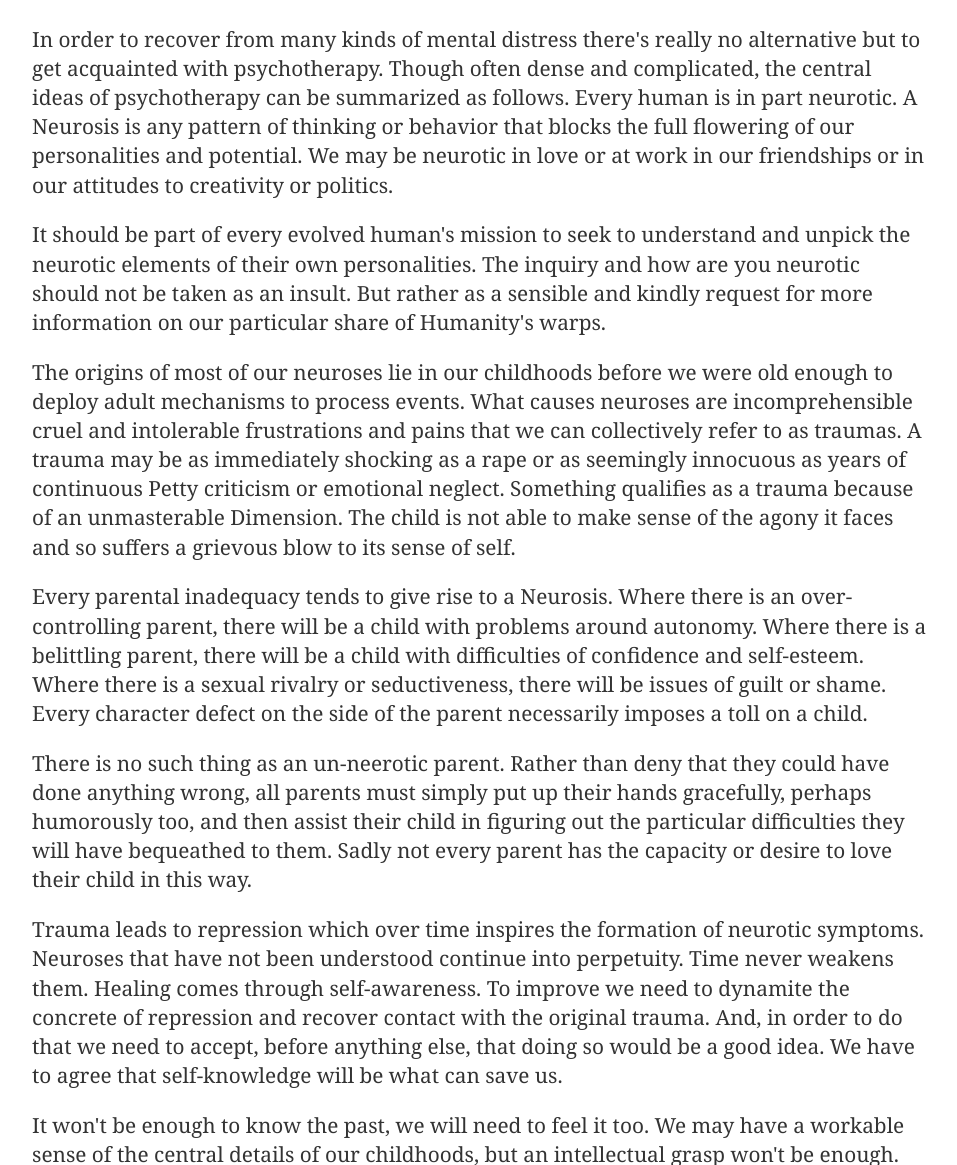
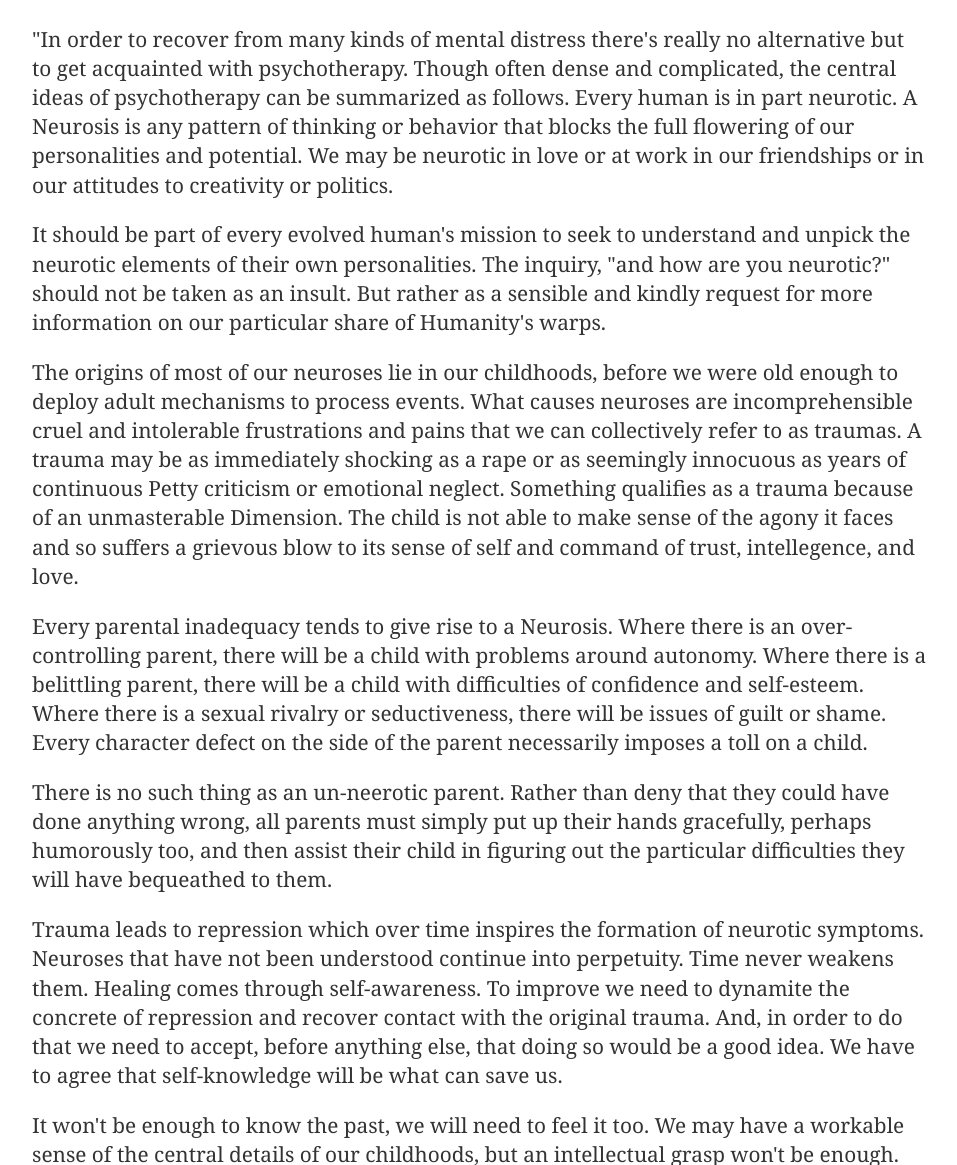
Before and after one commit to danielrusco/danielrusco.github.io, a Jekyll site: the page built from therapy/psychotherapy/index.html, in a window 1280 px wide and 1400 px high, scrolled down 879 px. Shown: the part 235-1400 px from the top of the window, without its empty margins (160-1117 px from the left). Built offline with Jekyll 4.4.1, drawn with Linux system fonts in a browser that asks for light colours; some of the changed text lies outside the part shown.

```diff
--- a/therapy/psychotherapy/index.html
+++ b/therapy/psychotherapy/index.html
@@ -8,21 +8,21 @@
 
       <iframe width="1269" height="714" src="https://www.youtube.com/embed/2Xi2ty-uHe0" title="7 Things You Need to Know About Psychotherapy" frameborder="0" allow="accelerometer; autoplay; clipboard-write; encrypted-media; gyroscope; picture-in-picture" allowfullscreen></iframe>
 
-				<p>In order to recover from many kinds of mental distress there's really no alternative but to get acquainted with psychotherapy. Though often dense and complicated, the central ideas of psychotherapy can be summarized as follows. Every human is in part neurotic. A Neurosis is any pattern of thinking or behavior that blocks the full flowering of our personalities and potential. We may be neurotic in love or at work in our friendships or in our attitudes to creativity or politics. </p>
+				<p>"In order to recover from many kinds of mental distress there's really no alternative but to get acquainted with psychotherapy. Though often dense and complicated, the central ideas of psychotherapy can be summarized as follows. Every human is in part neurotic. A Neurosis is any pattern of thinking or behavior that blocks the full flowering of our personalities and potential. We may be neurotic in love or at work in our friendships or in our attitudes to creativity or politics. </p>
 
-        <p>It should be part of every evolved human's mission to seek to understand and unpick the neurotic elements of their own personalities. The inquiry and how are you neurotic should not be taken as an insult. But rather as a sensible and kindly request for more information on our particular share of Humanity's warps. </p>
+        <p>It should be part of every evolved human's mission to seek to understand and unpick the neurotic elements of their own personalities. The inquiry, "and how are you neurotic?" should not be taken as an insult. But rather as a sensible and kindly request for more information on our particular share of Humanity's warps. </p>
 
-        <p>The origins of most of our neuroses lie in our childhoods before we were old enough to deploy adult mechanisms to process events. What causes neuroses are incomprehensible cruel and intolerable frustrations and pains that we can collectively refer to as traumas. A trauma may be as immediately shocking as a rape or as seemingly innocuous as years of continuous Petty criticism or emotional neglect. Something qualifies as a trauma because of an unmasterable Dimension. The child is not able to make sense of the agony it faces and so suffers a grievous blow to its sense of self. </p>
+        <p>The origins of most of our neuroses lie in our childhoods, before we were old enough to deploy adult mechanisms to process events. What causes neuroses are incomprehensible cruel and intolerable frustrations and pains that we can collectively refer to as traumas. A trauma may be as immediately shocking as a rape or as seemingly innocuous as years of continuous Petty criticism or emotional neglect. Something qualifies as a trauma because of an unmasterable Dimension. The child is not able to make sense of the agony it faces and so suffers a grievous blow to its sense of self and command of trust, intellegence, and love. </p>
 
         <p>Every parental inadequacy tends to give rise to a Neurosis. Where there is an over-controlling parent, there will be a child with problems around autonomy. Where there is a belittling parent, there will be a child with difficulties of confidence and self-esteem. Where there is a sexual rivalry or seductiveness, there will be issues of guilt or shame. Every character defect on the side of the parent necessarily imposes a toll on a child. </p>
 
-        <p>There is no such thing as an un-neerotic parent. Rather than deny that they could have done anything wrong, all parents must simply put up their hands gracefully, perhaps humorously too, and then assist their child in figuring out the particular difficulties they will have bequeathed to them. Sadly not every parent has the capacity or desire to love their child in this way.</p>
+        <p>There is no such thing as an un-neerotic parent. Rather than deny that they could have done anything wrong, all parents must simply put up their hands gracefully, perhaps humorously too, and then assist their child in figuring out the particular difficulties they will have bequeathed to them.</p>
 
         <p>Trauma leads to repression which over time inspires the formation of neurotic symptoms. Neuroses that have not been understood continue into perpetuity. Time never weakens them. Healing comes through self-awareness. To improve we need to dynamite the concrete of repression and recover contact with the original trauma. And, in order to do that we need to accept, before anything else, that doing so would be a good idea. We have to agree that self-knowledge will be what can save us.</p>
 
-        <p>It won't be enough to know the past, we will need to feel it too. We may have a workable sense of the central details of our childhoods, but an intellectual grasp won't be enough. We need to viscerally re-experience, rather than merely intellectually know, the past so as to free ourselves from its hold.  Our neurosis will weaken and dissolve once the traumas that fire them are finally known and even more importantly felt.</p>
+        <p>It won't be enough to know the past, we will need to feel it too. We may have a workable sense of the central details of our childhoods, but an intellectual grasp won't be enough. We need to viscerally re-experience, rather than merely intellectually know, the past so as to free ourselves from its hold. Our neurosis will weaken and dissolve once the traumas that fire them are finally known. And, even more importantly felt.</p>
 
-        <p>That is the challenge and the promise of psychotherapy. </p>
+        <p>That is the challenge and the promise of psychotherapy." </p>
 
         <p> Source: https://www.youtube.com/watch?v=2Xi2ty-uHe0 </p>
 
```
